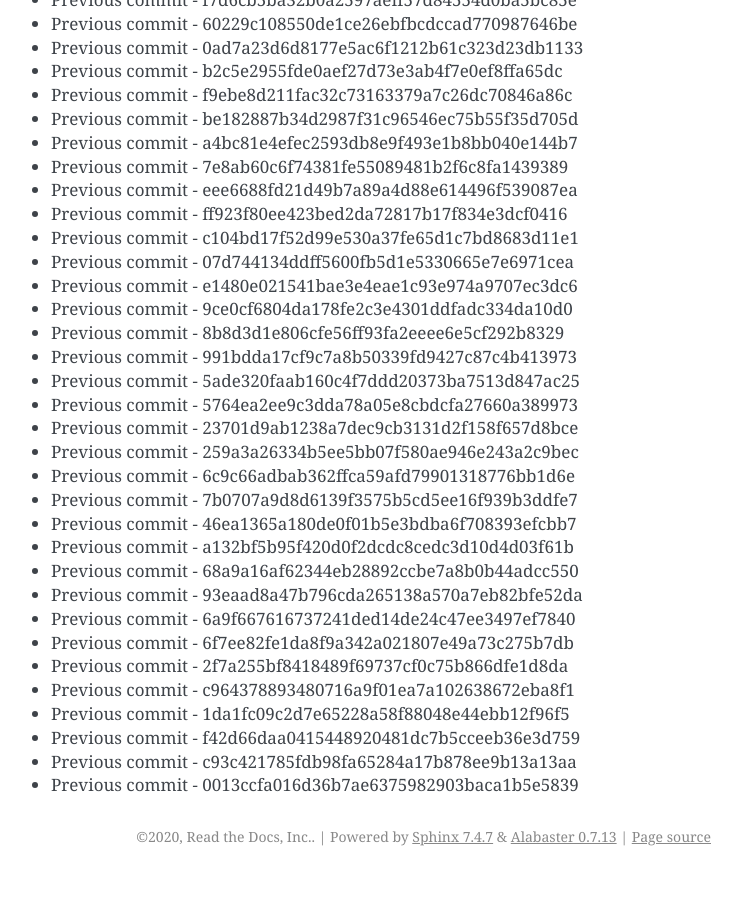
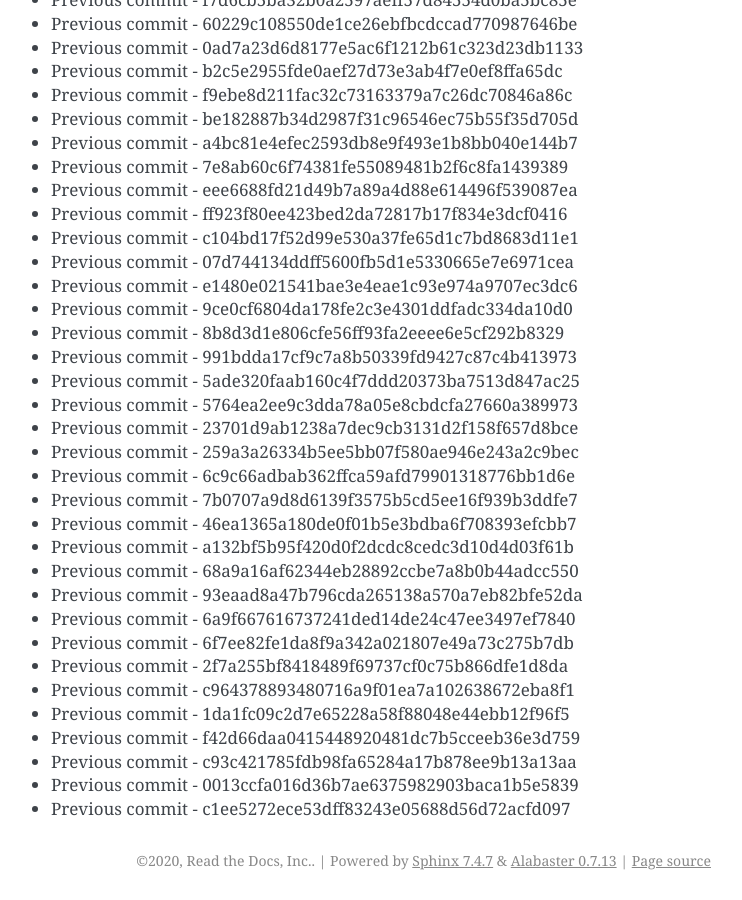
Before and after one commit to readthedocs/rtd-git-stresstest, a Sphinx documentation site: the page built from docs/updates.rst, in a window 1280 px wide and 900 px high, scrolled down 47107 px. Shown: the whole window, without its empty margins (399-1141 px from the left). Built offline with Sphinx 7.4.7, drawn with Linux system fonts in a browser that asks for light colours; before the commit the page ends 47983 px from its top, so only the background shows below that.

Commit message:
Generating commit from previous: c1ee5272ece53dff83243e05688d56d72acfd097

```diff
--- a/docs/updates.rst
+++ b/docs/updates.rst
@@ -2011,3 +2011,4 @@ It can be tested for any performance characteristics.
 * Previous commit - f42d66daa0415448920481dc7b5cceeb36e3d759
 * Previous commit - c93c421785fdb98fa65284a17b878ee9b13a13aa
 * Previous commit - 0013ccfa016d36b7ae6375982903baca1b5e5839
+* Previous commit - c1ee5272ece53dff83243e05688d56d72acfd097
```
